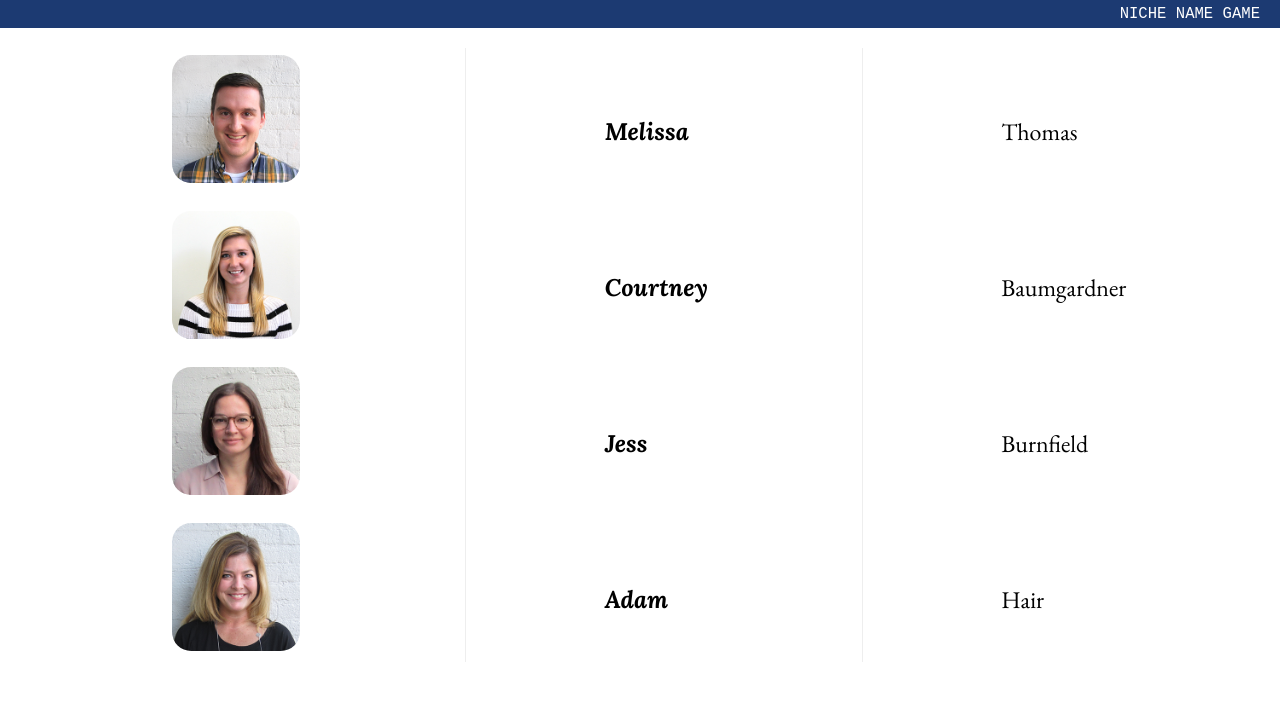
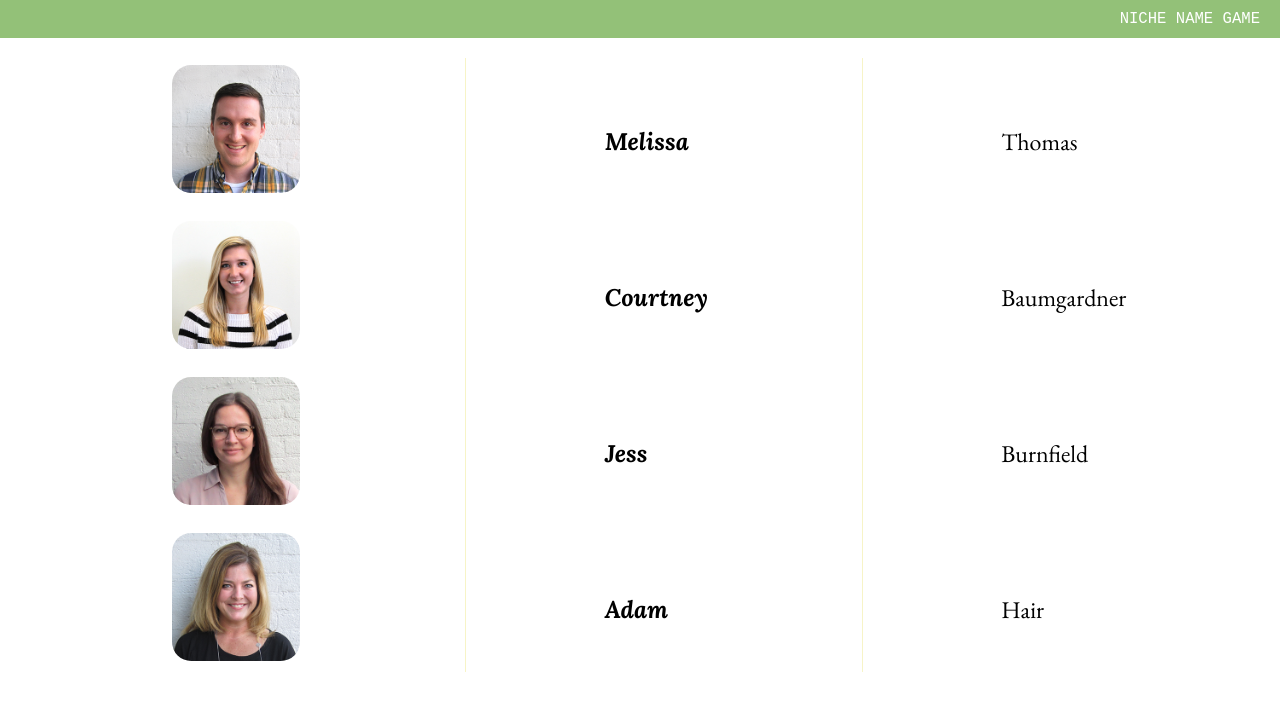
Before and after one commit to spencerkingman-niche/niche-team-name-game, a React (Create React App) app: page / in a window 1280 px wide. Shown: the top 710 px of the page. Built offline with nearby package versions, Linux system fonts and the light colour scheme; a web font is replaced by a local one.

Commit message:
Update styles

```diff
--- a/src/components/App/App.css
+++ b/src/components/App/App.css
@@ -4,8 +4,8 @@
 }
 
 .App-header {
-  background-color: #1c3a72;
-  padding: 5px 20px;
+  background-color: #93C178;
+  padding: 10px 20px;
   color: white;
   text-align: right;
 }
--- a/src/components/App/App.js
+++ b/src/components/App/App.js
@@ -31,7 +31,7 @@ class App extends Component {
     return (
       <div className="App">
         <header className="App-header">
-          <h1 className="App-title">NICHE NAME GAME</h1>
+          <h1 className="App-title unselectable">NICHE NAME GAME</h1>
         </header>
         <div className="App-container">
           <Column
--- a/src/components/Column/Column.css
+++ b/src/components/Column/Column.css
@@ -27,3 +27,9 @@ input:checked + .word {
     font-weight: bold;
     text-shadow: 2px 2px 2px #e8e8e8;
 }
+input:hover + .photo {
+    box-shadow: 0px 0px 0px 1px #465c8b;
+}
+input:not(:checked):hover + .word {
+    color: rgb(66, 97, 150);
+}
--- a/src/components/Divider/Divider.css
+++ b/src/components/Divider/Divider.css
@@ -1,5 +1,5 @@
 .divider {
-    background-color: #eee;
+    background-color: #f7f4c7;
     width: 1px;
     margin: 20px 0;
 }
--- a/src/components/Word/Word.jsx
+++ b/src/components/Word/Word.jsx
@@ -3,6 +3,6 @@ import PropTypes from 'prop-types';
 
 import './Word.css'
 
-const Word = ({ person, type, noneChecked }) => <div className={ `item word word__${type}${noneChecked ? ' none-checked' : ''}` }> { person[type] }</div>
+const Word = ({ person, type, noneChecked }) => <div className={ `item unselectable word word__${type}${noneChecked ? ' none-checked' : ''}` }> { person[type] }</div>
 
 export default Word;
--- a/src/index.css
+++ b/src/index.css
@@ -3,6 +3,11 @@
 body {
   margin: 0;
   padding: 0;
+  background-color: #fff;
+}
+
+.unselectable {
+  user-select: none;
 }
 
 
```
